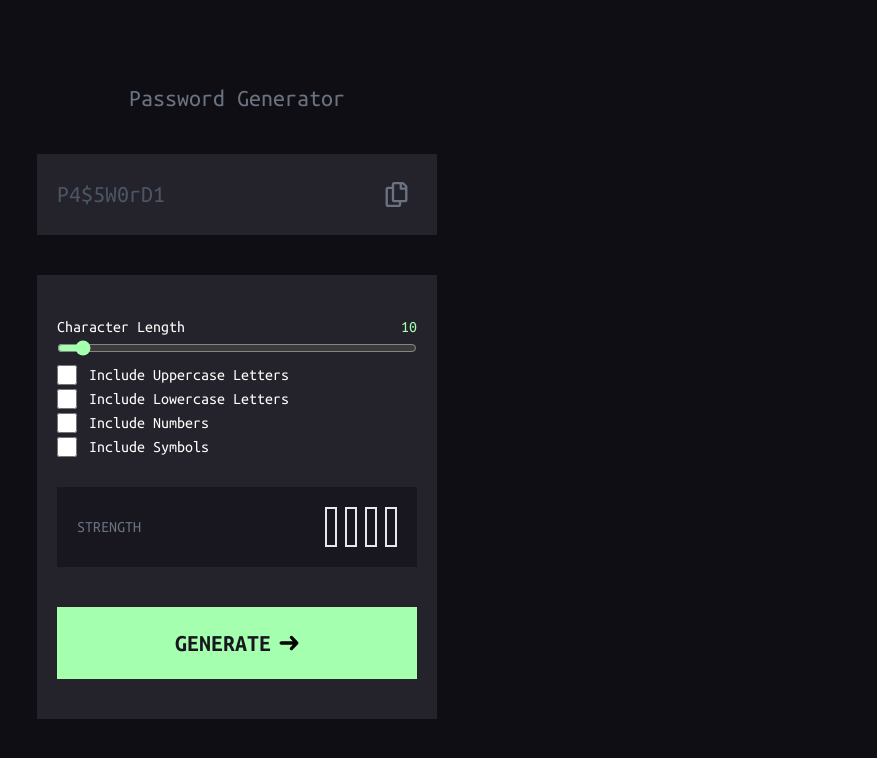
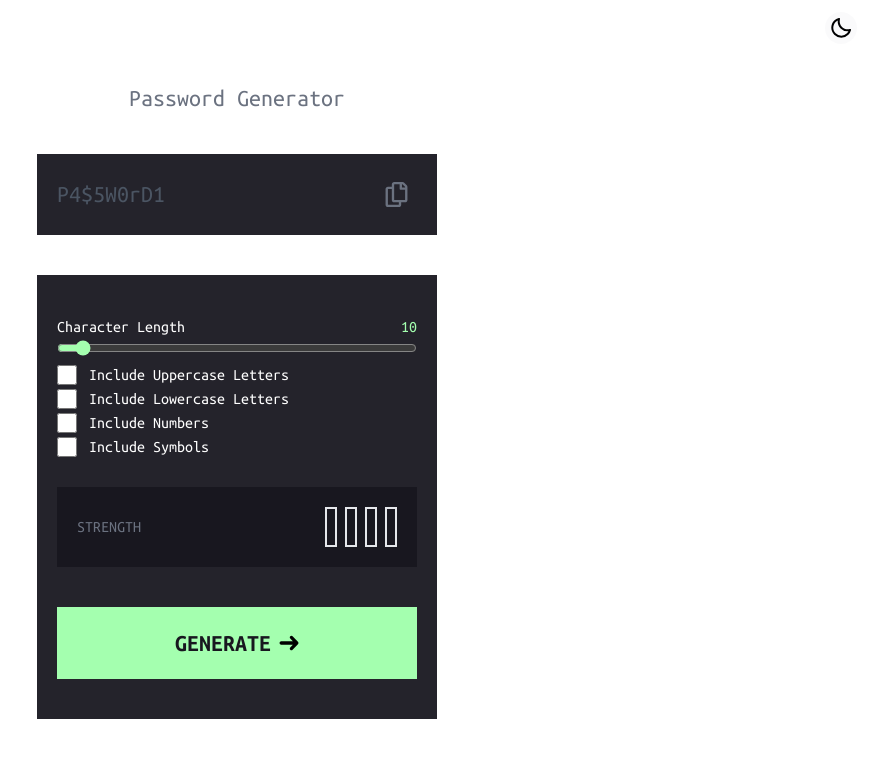
Before and after one commit to hx00r/PasswordGenerator, a Vue app: page / in a window 1280 px wide. Shown: the top 758 px of the page, without its empty margins (403-1280 px from the left). Built offline with nearby package versions, Linux system fonts and the light colour scheme.

Commit message:
dark theme and white theme implementation

```diff
--- a/src/App.vue
+++ b/src/App.vue
@@ -8,11 +8,23 @@ const includeSymbols = ref(false);
 const randPassword = ref("P4$5W0rD1");
 const disable_copy = ref(true);
 const empty_entry = ref(false);
+const current_theme = ref("");
 const pass_test = ref({
   weak: false,
   medium: false,
   strong: false,
 });
+const themeToggle = () => {
+  if (localStorage.getItem("theme") == "dark") {
+    document.documentElement.classList.remove("dark");
+    localStorage.setItem("theme", "light");
+    current_theme.value = "light";
+  } else {
+    document.documentElement.classList.add("dark");
+    localStorage.setItem("theme", "dark");
+    current_theme.value = "dark";
+  }
+};
 const genPassword = () => {
   const upperCase = "ABCDEFGHIJKLMNOPQRSTUVWXYZ";
   const lowerCase = "abcdefghijklmnopqrstuvwxyz";
@@ -84,13 +96,49 @@ const copyPassword = () => {
 };
 onMounted(() => {
   disable_copy.value = true;
+  if (localStorage.getItem("theme") == "dark") {
+    current_theme.value = "dark";
+  } else {
+    current_theme.value = "light";
+  }
 });
 </script>
 
 <template>
   <div
-    class="app-container bg-main h-screen w-full text-white flex justify-center items-center"
+    class="app-container bg:main-light dark:bg-main h-screen w-full text-white flex justify-center items-center relative"
   >
+    <div class="theme-switcher-container absolute top-0 right-0 py-3 px-5">
+      <button
+        class="text-red-400 bg-gray-400 bg-opacity-5 rounded-full p-1"
+        @click="themeToggle()"
+      >
+        <svg
+          v-if="current_theme == 'dark'"
+          class="fill-orange-300"
+          xmlns="http://www.w3.org/2000/svg"
+          width="24"
+          height="24"
+          viewBox="0 0 24 24"
+          fill="#fff"
+        >
+          <path
+            d="M6.995 12c0 2.761 2.246 5.007 5.007 5.007s5.007-2.246 5.007-5.007-2.246-5.007-5.007-5.007S6.995 9.239 6.995 12zM11 19h2v3h-2zm0-17h2v3h-2zm-9 9h3v2H2zm17 0h3v2h-3zM5.637 19.778l-1.414-1.414 2.121-2.121 1.414 1.414zM16.242 6.344l2.122-2.122 1.414 1.414-2.122 2.122zM6.344 7.759 4.223 5.637l1.415-1.414 2.12 2.122zm13.434 10.605-1.414 1.414-2.122-2.122 1.414-1.414z"
+          ></path>
+        </svg>
+        <svg
+          v-else
+          xmlns="http://www.w3.org/2000/svg"
+          width="24"
+          height="24"
+          viewBox="0 0 24 24"
+        >
+          <path
+            d="M20.742 13.045a8.088 8.088 0 0 1-2.077.271c-2.135 0-4.14-.83-5.646-2.336a8.025 8.025 0 0 1-2.064-7.723A1 1 0 0 0 9.73 2.034a10.014 10.014 0 0 0-4.489 2.582c-3.898 3.898-3.898 10.243 0 14.143a9.937 9.937 0 0 0 7.072 2.93 9.93 9.93 0 0 0 7.07-2.929 10.007 10.007 0 0 0 2.583-4.491 1.001 1.001 0 0 0-1.224-1.224zm-2.772 4.301a7.947 7.947 0 0 1-5.656 2.343 7.953 7.953 0 0 1-5.658-2.344c-3.118-3.119-3.118-8.195 0-11.314a7.923 7.923 0 0 1 2.06-1.483 10.027 10.027 0 0 0 2.89 7.848 9.972 9.972 0 0 0 7.848 2.891 8.036 8.036 0 0 1-1.484 2.059z"
+          ></path>
+        </svg>
+      </button>
+    </div>
     <div class="password-gen-container flex flex-col gap-10 w-[400px]">
       <div class="pass-gen-title text-gray-500 text-center text-2xl">
         Password Generator
--- a/src/main.ts
+++ b/src/main.ts
@@ -1,5 +1,14 @@
-import { createApp } from 'vue'
-import './style.css'
-import App from './App.vue'
+import { createApp } from "vue";
+import "./style.css";
+import App from "./App.vue";
 
-createApp(App).mount('#app')
+createApp(App).mount("#app");
+if (!localStorage.getItem("theme")) {
+  localStorage.setItem("theme", "dark");
+} else {
+  if (localStorage.getItem("theme") == "dark") {
+    document.documentElement.classList.add("dark");
+  } else {
+    document.documentElement.classList.remove("dark");
+  }
+}
```
